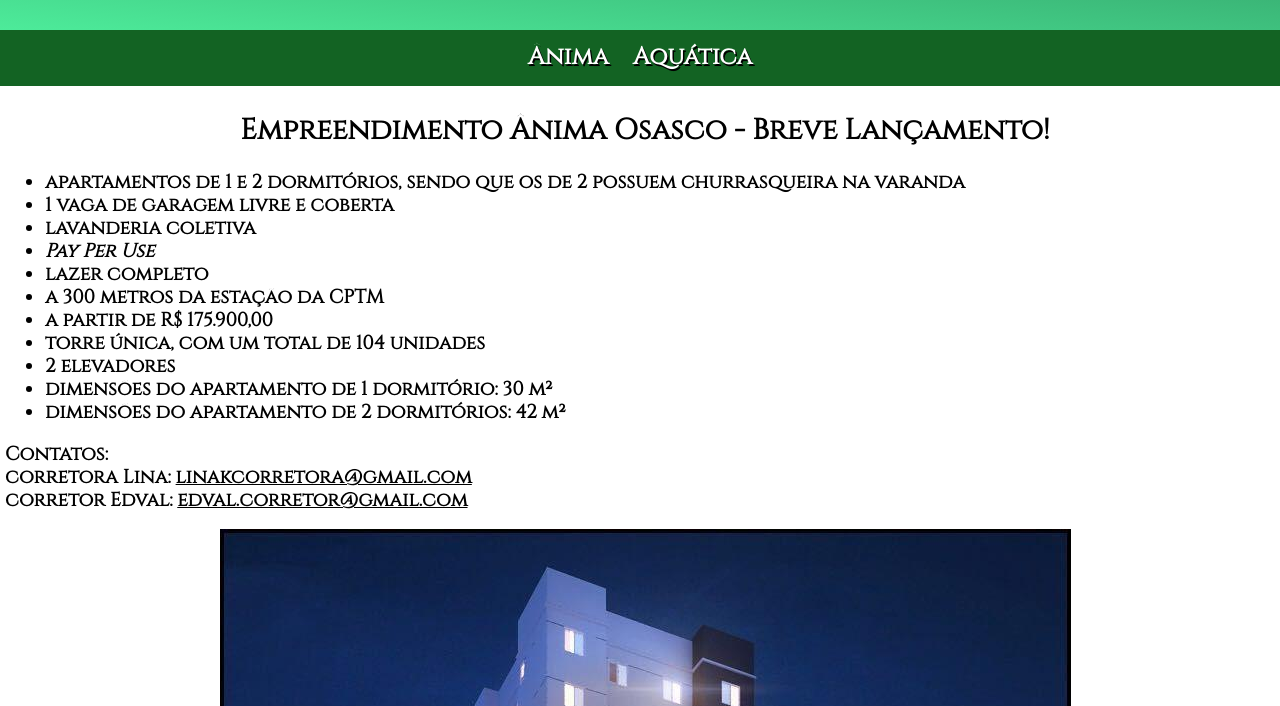
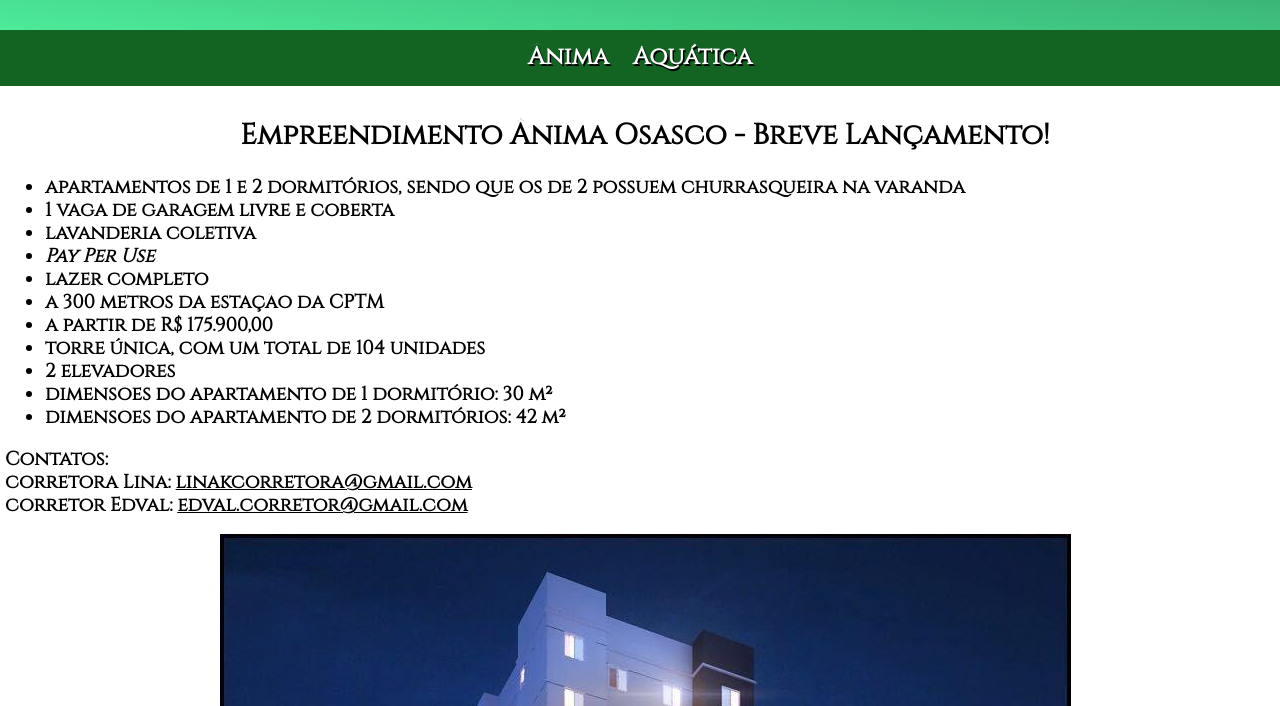
Before and after one commit to empreendimentos-em-sao-paulo/empreendimentos-em-sao-paulo.github.io, a plain HTML site: page index.html in a window 1280 px wide. Shown: the part 94-800 px from the top of the page. Drawn offline with Linux system fonts and the light colour scheme.

Commit message:
Added files via upload

```diff
--- a/style.css
+++ b/style.css
@@ -30,7 +30,7 @@ body {
     font-family: Cinzel-Regular, serif;
     font-size: 120%;
     font-weight: bold;
-    padding-left: 5px;
+    padding: 5px;
     width: 100%;
 }
 
```
